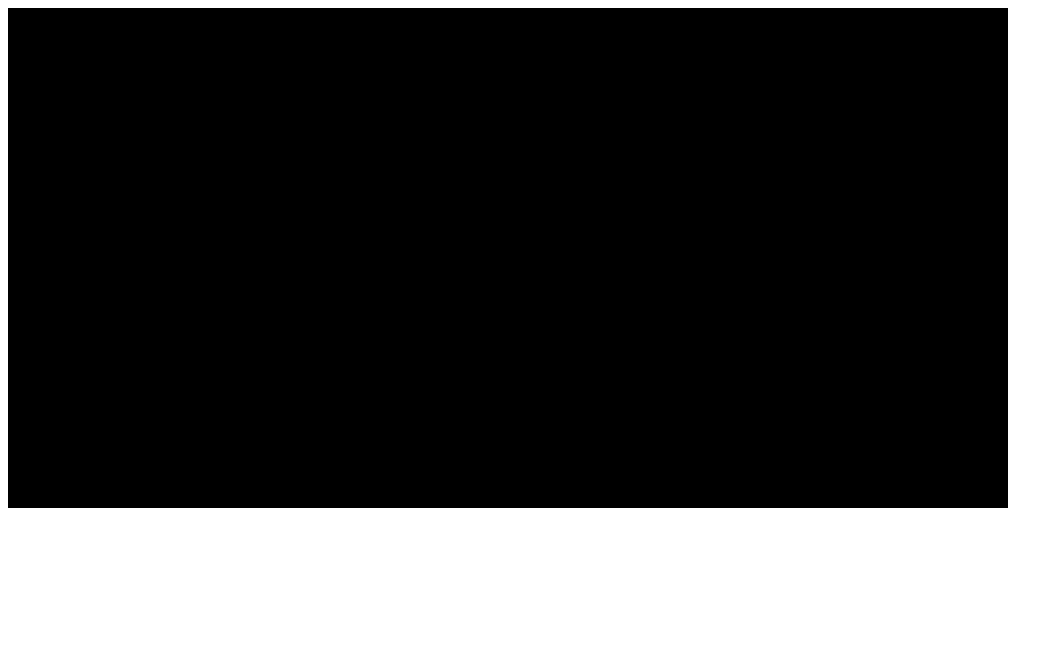
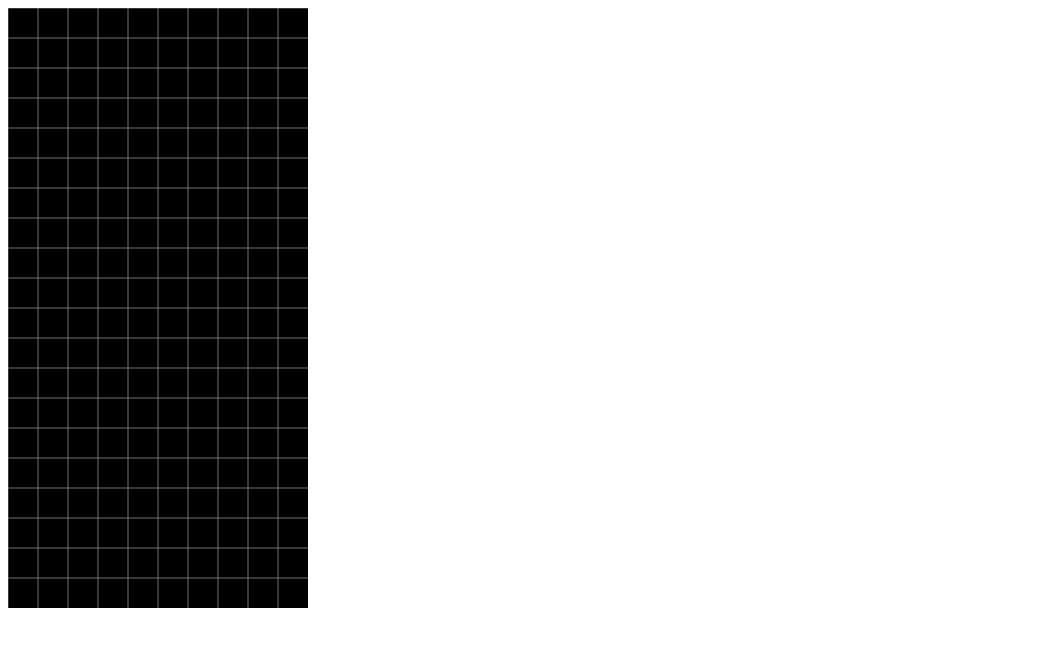
Before and after one commit to zahlen45/tstris, a website with bundled scripts: page index.html in a window 1280 px wide. Shown: the whole page, without its empty margins (0-1063 px from the left). Built offline with nearby package versions, Linux system fonts and the light colour scheme.

Commit message:
Primer dibujo de las guias y el tablero

```diff
--- a/Tetris_structure.txt
+++ b/Tetris_structure.txt
@@ -26,7 +26,7 @@ controla toda la logica para jugar
 
 problemas:
 - rotacion matematica (?)
-
+	> (?) solucion:
 	matrices de rotacion
 	CW
 	[0 -1]
@@ -48,3 +48,5 @@ para ccw es igual pero con la matriz de ccw
 - hard drop
 - controles, das y arr
 - centro del tetrimino para I y O ya que no estan en una celda sino en uno de los vertices (ver SRS)
+	> (?) solucion: poner como *.5 la posicion del centro en el caso de I y O. El giro segun esta planteado
+	funcionaria bien de esta manera
--- a/index.html
+++ b/index.html
@@ -8,7 +8,7 @@
 </head>
 <body style="background-color: white;">
     <div id="board-container" style="width: auto; height: fit-content;">
-        <canvas id="main-canvas" style="background-color: black; height: 500px; text-align: center;">
+        <canvas id="board" style="background-color: black; text-align: center;">
 
         </canvas>
     </div>
--- a/src/constants.ts
+++ b/src/constants.ts
@@ -1,4 +1,9 @@
 export const pieces: string[] = ['I', 'J', 'L', 'S', 'Z', 'O', 'T'];
+
+export const default_config: { [opt: string]: any } = {
+    "square-length": 30,
+    "fps": 60
+}
 
 // TODO: Buscar las tablas de kicks y codificarlas
 export const kicks: any = 0;
--- a/src/game.ts
+++ b/src/game.ts
@@ -1,23 +1,33 @@
+import { default_config } from "./constants"
+
 export class Game{
     private _lastTimestamp = 0
 
     private delta: number
-    fps: number = 60
+
+    private config: { [opt: string]: any } = {}
 
     held_piece: string = ''
     queue: string[] = []
     next_time: number = 1000
 
-    constructor(config?: JSON){
+    board: string[][] = [[]]
+
+    constructor(config: { [opt: string]: any } = default_config){
         /*
         Inicio del juego, configuracion inicial
 
         fps configurable (?)
         */
-       this.delta = 1000/this.fps
 
-       // Al final de todo
-       this.Update()
+        this.config = config
+
+        this.Draw_board()
+
+        this.delta = 1000/this.config['fps']
+
+        // Al final de todo
+        this.Update()
     }
 
     public Update(): void{
@@ -42,8 +52,47 @@ export class Game{
     //#endregion
 
     //#region Graficos
+
+    /**
+     * Dibuja el tablero
+     */
     Draw_board(){
         // TODO: Dibuja el tablero
+
+        // Se establece el tamaño del canvas
+        let board_size: [number, number] = [10 * this.config["square-length"], 20 * this.config["square-length"]]
+        const canvas = document.getElementById('board') as HTMLCanvasElement;
+        canvas?.setAttribute("width", board_size[0].toString())
+        canvas?.setAttribute("height", board_size[1].toString())
+
+        var ctx = canvas.getContext('2d')
+        if(ctx != null){
+            ctx.strokeStyle = 'grey'
+            ctx.lineWidth = 0.5
+
+            // Lineas verticales
+            for (let i = 0; i < 10; i++) {
+                ctx?.beginPath();
+                ctx?.moveTo(this.config['square-length'] * i, 0)
+                ctx?.lineTo(this.config['square-length'] * i, this.config['square-length'] * 20)
+                ctx?.closePath()
+                ctx?.stroke()
+            }
+
+            // Lineas horizontales
+            for (let i = 0; i < 20; i++) {
+                ctx?.beginPath()
+                ctx?.moveTo(0, this.config['square-length'] * i)
+                ctx?.lineTo(this.config['square-length'] * 10, this.config['square-length'] * i)
+                ctx?.closePath()
+                ctx?.stroke()
+            }
+        }
+        else
+        {
+            throw new Error('No existe el canvas/contexto')
+        }
+
     }
 
     //#endregion
--- a/src/index.ts
+++ b/src/index.ts
@@ -2,8 +2,9 @@ import { Game } from './game';
 
 // Config?
 
-var config = {
-    "square-length": 10,
+var config: { [opt: string]: any } = {
+    "square-length": 30,
+    "fps": 60
 }
 
 function create_canvas(){
@@ -22,4 +23,4 @@ function create_canvas(){
     ctx.fill()
 }
 
-var g = new Game()
+var g = new Game(config)
--- a/src/tetrimino.ts
+++ b/src/tetrimino.ts
@@ -38,6 +38,4 @@ class Tetrimino{
 
         return false;
     }
-
-
 }
```
Lines whose indentation alone changed are shown as unchanged.
